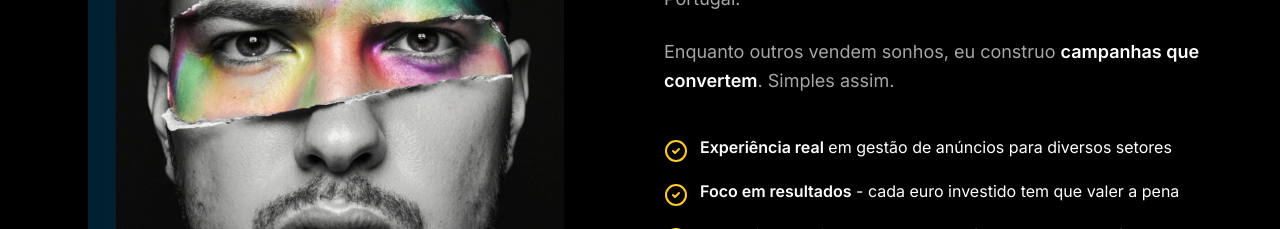
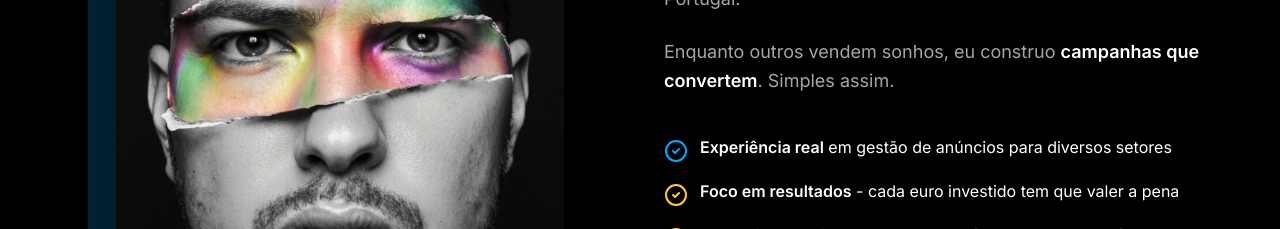
Before and after one commit to Lorythe1st/conversao-masters-pt, a React (Vite) app: page / in a window 1280 px wide. Shown: the part 7000-7229 px from the top of the page. Built offline with nearby package versions, Linux system fonts and the light colour scheme; the HTML template or start-up script is replaced by a standard one.

Commit message:
Preceding changes

```diff
--- a/src/components/AboutSection.tsx
+++ b/src/components/AboutSection.tsx
@@ -38,7 +38,7 @@ const AboutSection = () => {
 
             <div className="space-y-4 pt-4">
               <div className="flex items-start gap-3">
-                <CheckCircle2 className="w-6 h-6 text-primary flex-shrink-0 mt-1" />
+                <CheckCircle2 className="w-6 h-6 text-accent flex-shrink-0 mt-1" />
                 <p className="text-foreground">
                   <strong>Experiência real</strong> em gestão de anúncios para diversos setores
                 </p>
```
